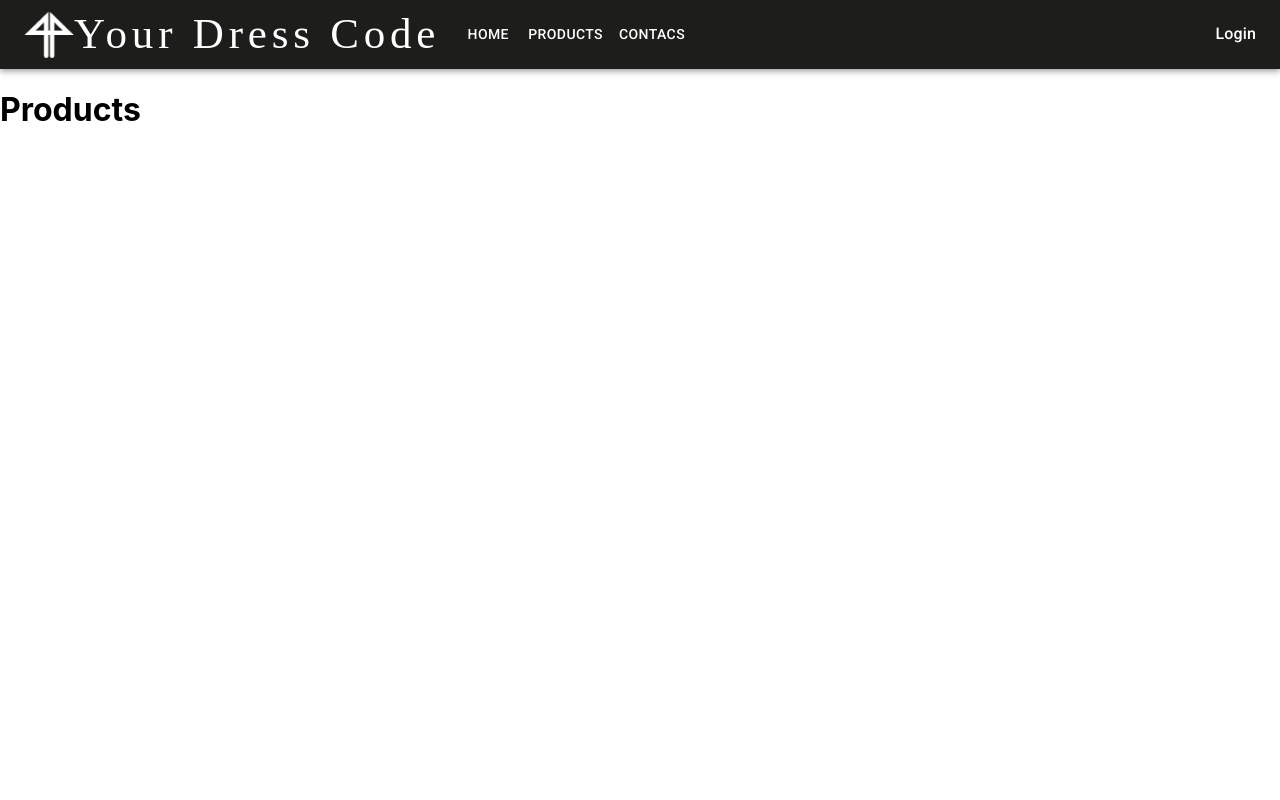
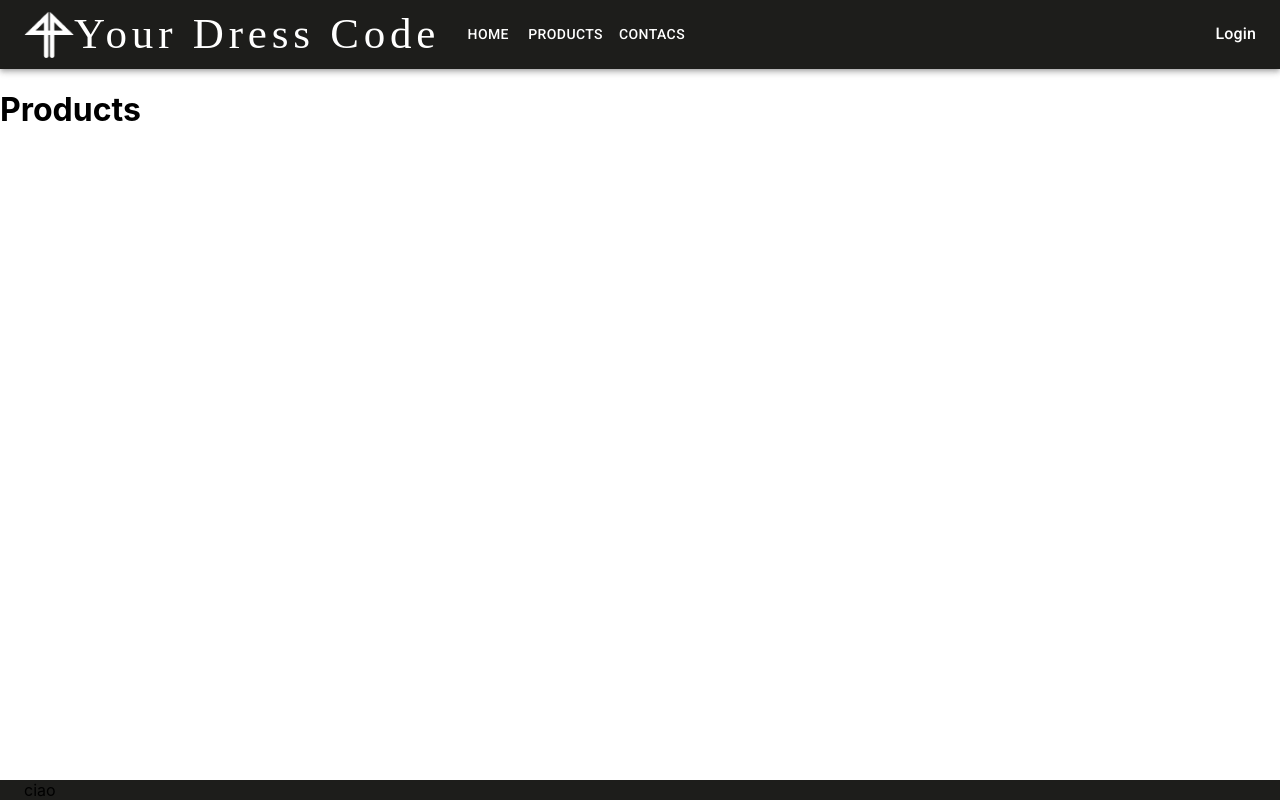
Before and after one commit to LordNik10/yourdresscode, a React (Create React App) app: page /products in a window 1280 px wide. Built offline with nearby package versions, Linux system fonts and the light colour scheme.

Commit message:
add footer

```diff
--- a/src/App.jsx
+++ b/src/App.jsx
@@ -5,6 +5,7 @@
 import LoginProvider from './context/auth-context';
 import HomePage from './pages/Home/HomePage';
 import Products from './pages/Products/Products';
+import Footer from './components/Footer/Footer';
 
 function App() {
   return (
@@ -16,6 +17,7 @@
             <Route path="/" element={<HomePage />} />
             <Route path="/products" element={<Products />} />
           </Routes>
+          <Footer />
         </Router>
       </LoginProvider>
     </div>
--- /dev/null
+++ b/src/components/Footer/Footer.jsx
@@ -0,0 +1,20 @@
+import { Container } from '@mui/material';
+import { theme } from '../../config/theme';
+
+function Footer() {
+  return (
+    <Container
+      sx={{
+        width: '100%',
+        backgroundColor: theme.palette.primary.main,
+        position: 'absolute',
+        bottom: 0,
+      }}
+      maxWidth={false}
+    >
+      ciao
+    </Container>
+  );
+}
+
+export default Footer;
```
